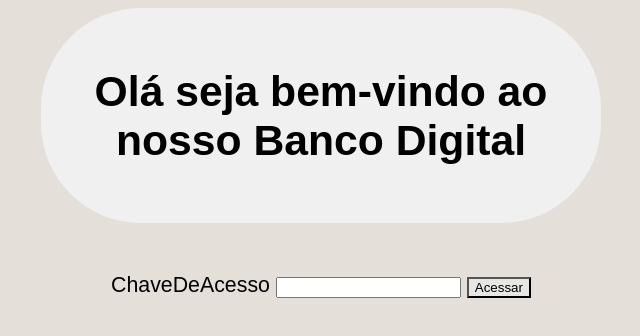
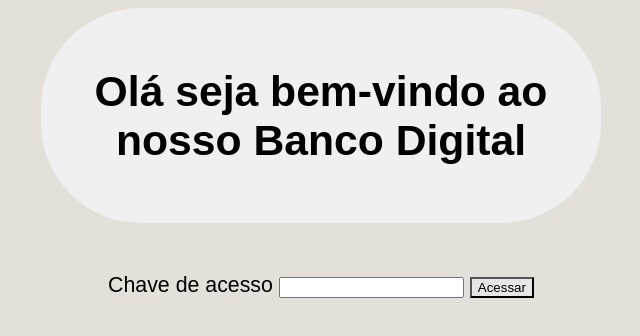
Before and after one commit to WallaceFrancoo/BancoDigital, a plain HTML site: page index.html in a window 1280 px wide. Shown: the full height of the page, 319-959 px from the left. Drawn offline with Linux system fonts and the light colour scheme.

Commit message:
Separando a frase da chave de acesso

```diff
--- a/index.html
+++ b/index.html
@@ -11,7 +11,7 @@
     <h1>Olá seja bem-vindo ao nosso Banco Digital</h1>
     </div>
     <br><br>
-    <div class="Login">ChaveDeAcesso
+    <div class="Login">Chave de acesso
         <input class="nomeLogin" id="nomeLogin">
         <button id="BotaoDeAcesso">Acessar</button>
     </div>
```
